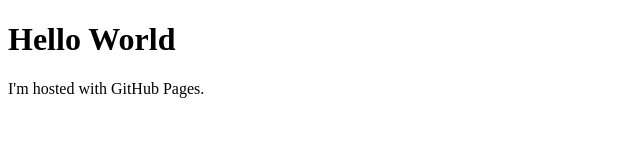
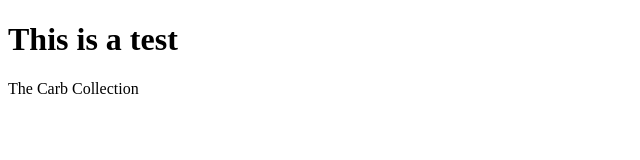
Before and after one commit to Attainable/Attainable.github.io, a plain HTML site: page index.html in a window 1280 px wide. Shown: the whole page, without its empty margins (0-640 px from the left). Drawn offline with Linux system fonts and the light colour scheme.

Commit message:
Update index.html

```diff
--- a/index.html
+++ b/index.html
@@ -1,7 +1,7 @@
 <!DOCTYPE html>
 <html>
 <body>
-<h1>Hello World</h1>
-<p>I'm hosted with GitHub Pages.</p>
+<h1>This is a test</h1>
+<p>The Carb Collection</p>
 </body>
 </html>
```
